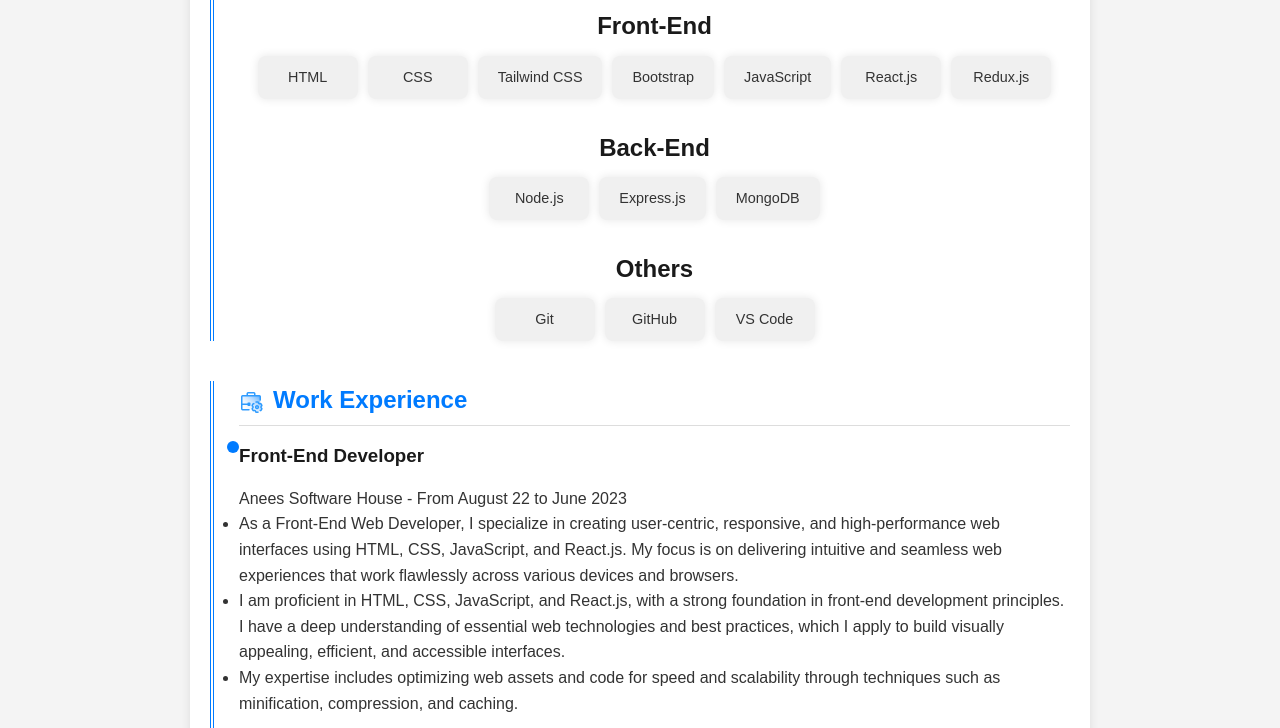
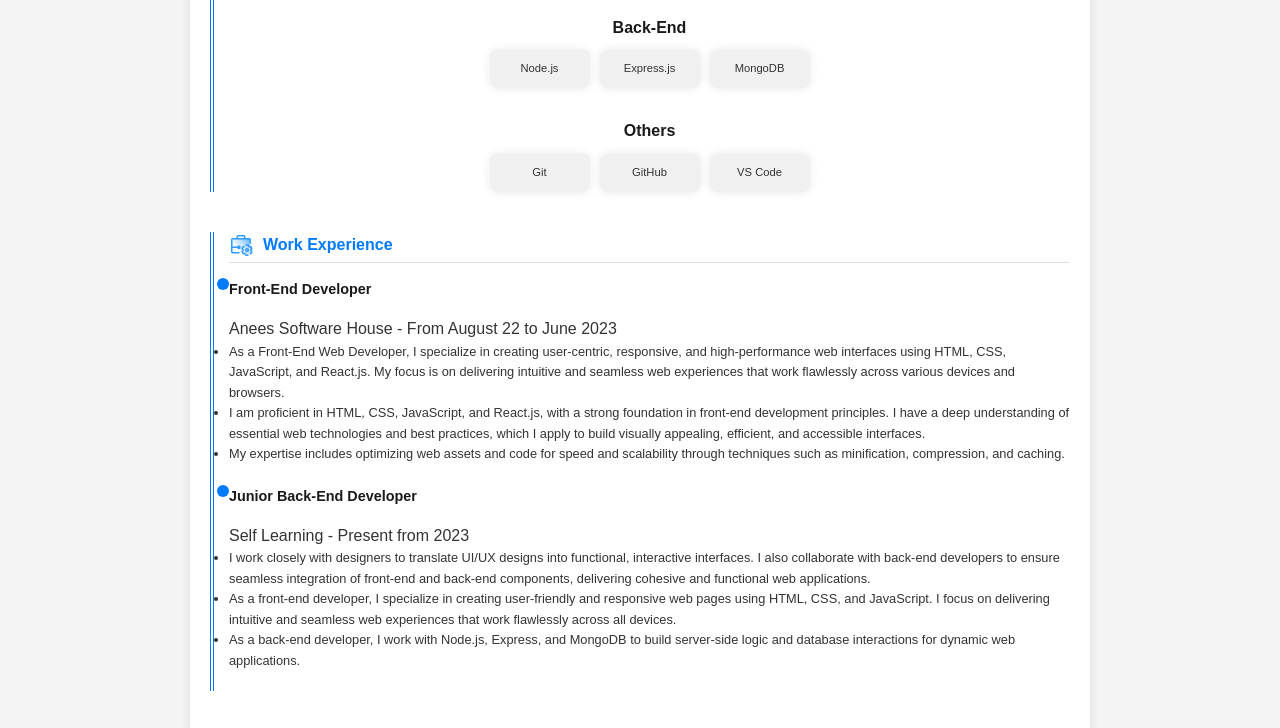
Before and after one commit to nadeembscs2021/My-Resume-CV, a plain HTML site: page index.html in a window 1280 px wide. Shown: the part 532-1260 px from the top of the page. Drawn offline with Linux system fonts and the light colour scheme.

Commit message:
Update style.css

```diff
--- a/style.css
+++ b/style.css
@@ -63,6 +63,7 @@
 .header .contact-info a {
   display: block;
   margin-bottom: 5px;
+  font-size: 0.8em;
 }
 
 /* Rotating Border around Profile Image */
@@ -72,7 +73,7 @@
   height: 120px;
   border-radius: 50%;
   padding: 5px;
-    border: 5px solid var(--primary-color, #007bff);
+  border: 3px solid var(--primary-color, #007bff);
   animation: rotateBorder 6s linear infinite;
   display: flex;
   justify-content: center;
@@ -113,11 +114,14 @@
 .section-title {
   display: flex;
   align-items: center;
-    font-size: 1.5em;
+  font-size: 1em;
   margin-bottom: 15px;
   color: var(--primary-color, #007bff);
   border-bottom: 1px solid #ddd;
   padding-bottom: 5px;
+}
+.p {
+  font-size: 0.8em;
 }
 
 .section-title img {
@@ -129,12 +133,16 @@
 /* Double Vertical Lines */
 .double-lines {
   border-left: 4px double var(--primary-color, #007bff);
-    padding-left: 25px;
+  padding-left: 15px;
   margin-left: 0px;
   margin-bottom: 40px;
 }
 
 /* Skills Section */
+#h1-skill {
+  font-size: 1em;
+  border-bottom: 1px solid #ddd;
+}
 .skills-section {
   margin-top: 40px;
 }
@@ -144,9 +152,13 @@
 }
 
 .skills-category h2 {
-    font-size: 1.5em;
+  font-size: 1em;
   margin-bottom: 10px;
   text-align: center;
+}
+
+.h3 {
+  font-size: 0.9em;
 }
 
 .skills-container {
@@ -165,7 +177,7 @@
   box-shadow: 0 0 10px rgba(0, 0, 0, 0.1);
   transition: transform 0.3s ease, background-color 0.3s ease;
   position: relative;
-    font-size: 0.9em;
+  font-size: 0.7em;
   cursor: pointer;
   min-width: 100px;
 }
```
Lines whose indentation alone changed are shown as unchanged.
